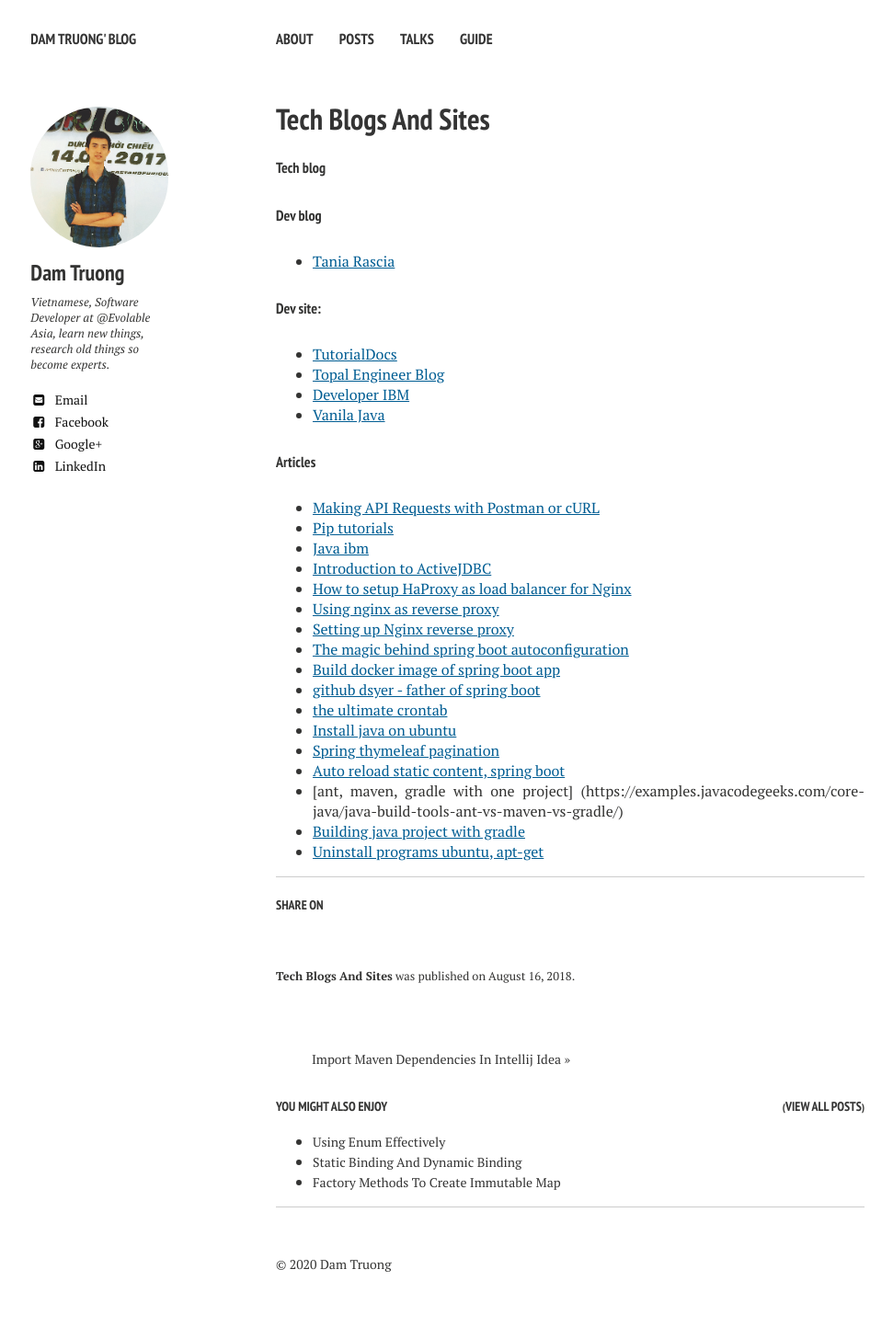
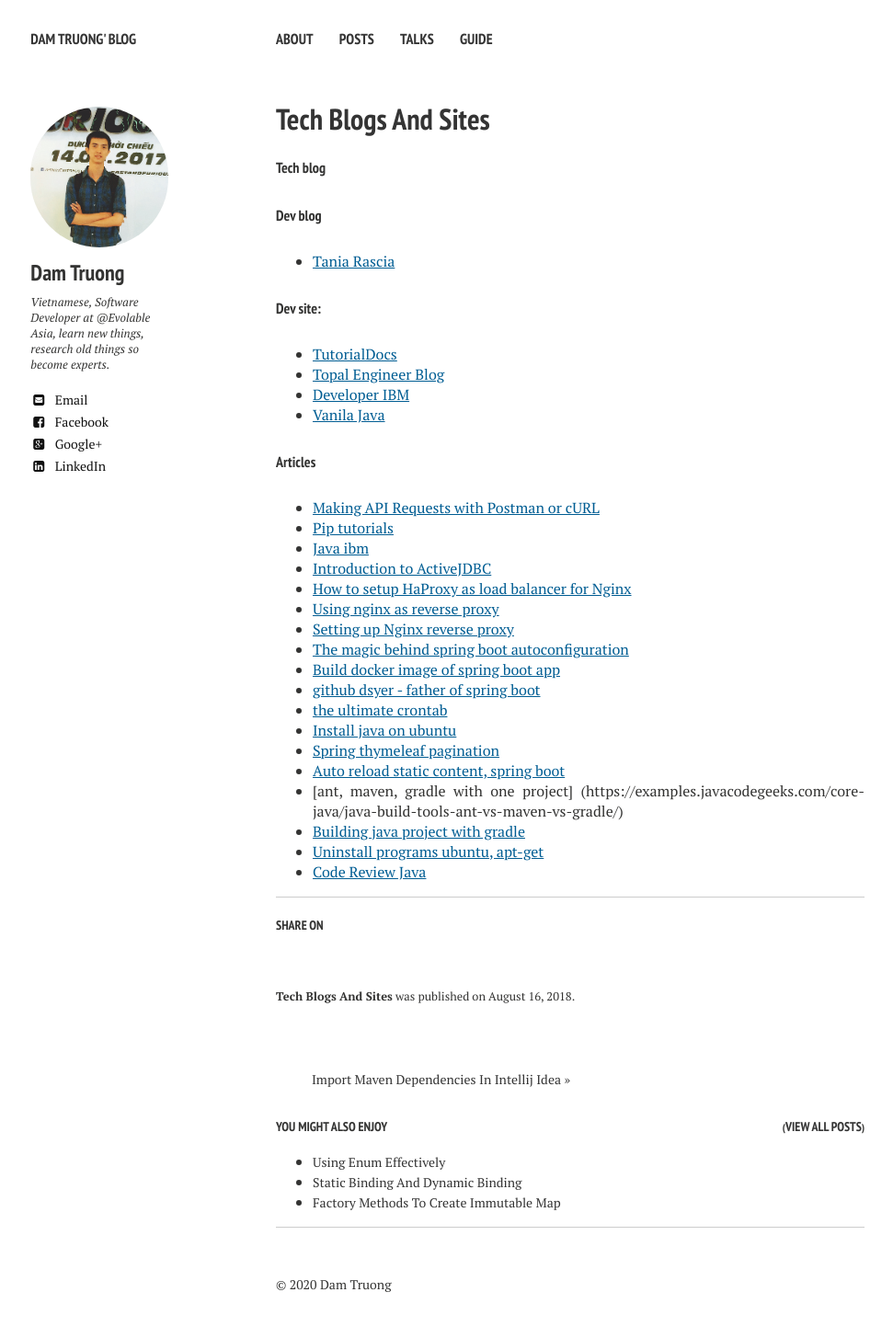
Before and after one commit to truongdam/truongdam.github.io, a Jekyll site: the page built from _posts/2018-08-16-tech-blogs-and-sites.md, in a window 1280 px wide. Shown: the whole page at 92% size, without its empty margins (20-991 px from the left). Built offline with Jekyll 4.4.1, drawn with Linux system fonts in a browser that asks for light colours; nearby versions of some CDN libraries; our own code applies the rules of GitHub Pages for plain Markdown files; before the commit the page ends 1433 px from its top, so only the background shows below that.

Commit message:
code review java

```diff
--- a/_posts/2018-08-16-tech-blogs-and-sites.md
+++ b/_posts/2018-08-16-tech-blogs-and-sites.md
@@ -30,3 +30,4 @@
 - [ant, maven, gradle with one project] (https://examples.javacodegeeks.com/core-java/java-build-tools-ant-vs-maven-vs-gradle/)
 - [Building java project with gradle](https://hackersandslackers.com/building-java-projects-with-gradle/)
 - [Uninstall programs ubuntu, apt-get](https://vitux.com/how-to-uninstall-programs-from-your-ubuntu-system/)
+- [Code Review Java](https://dev.to/smartyansh/code-review-checklist-for-java-beginners-181f)
```
